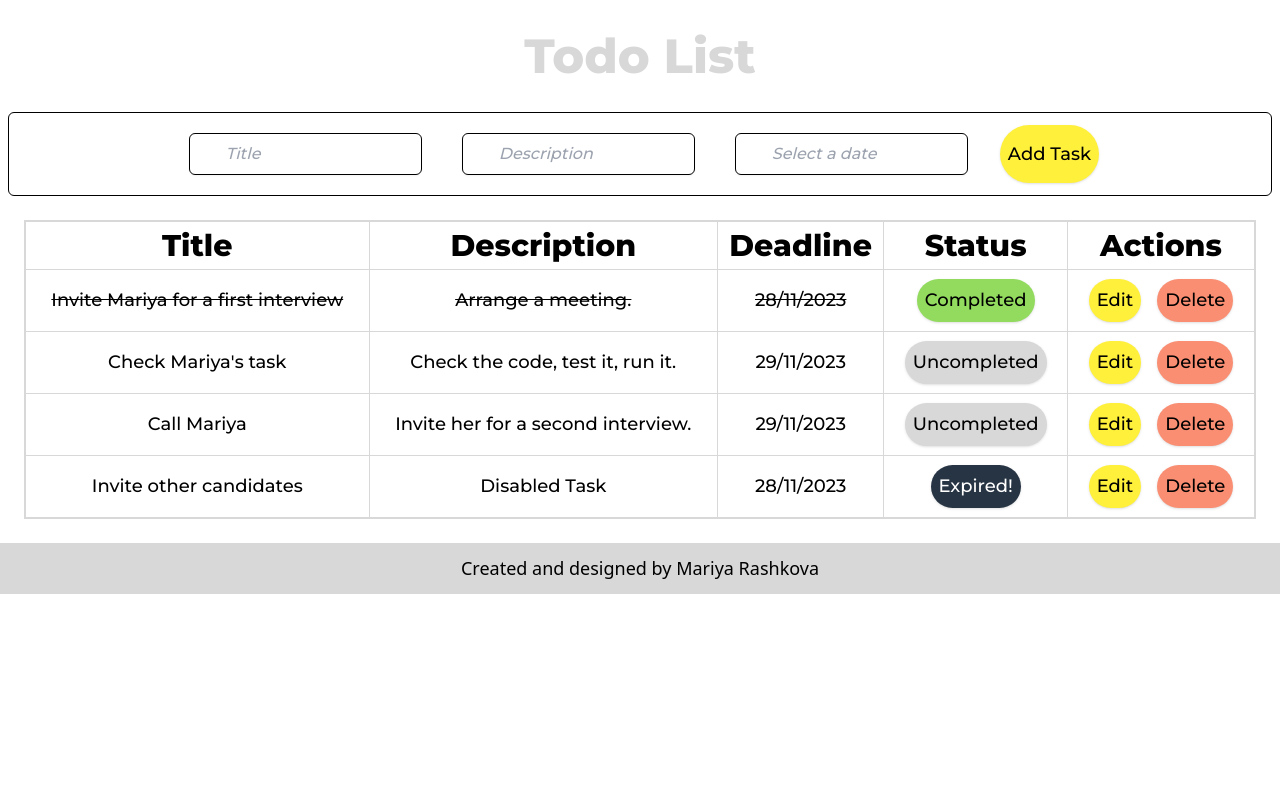
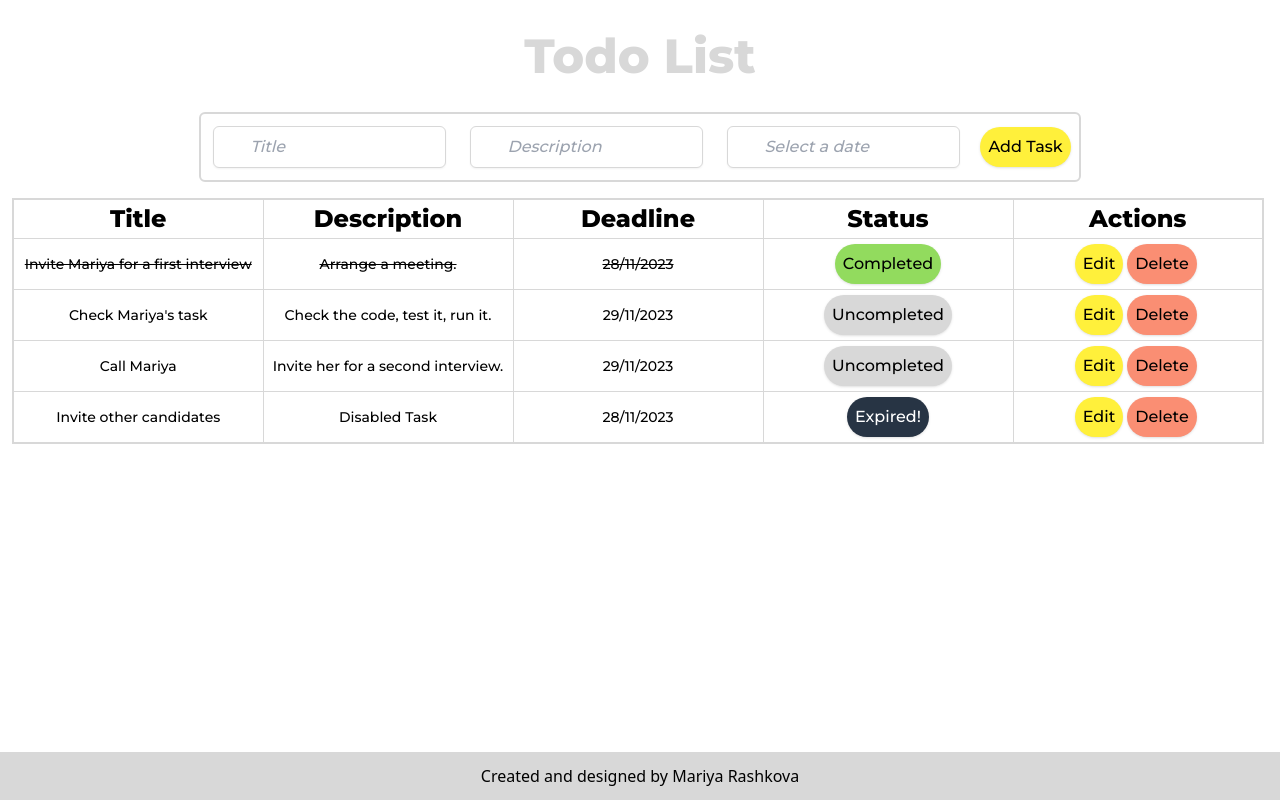
Before and after one commit to mrashkova/Simple-Todo-List, a React (Vite) app: page / in a window 1280 px wide. Built offline with nearby package versions, Linux system fonts and the light colour scheme.

Commit message:
add styling

```diff
--- a/src/components/footer/Footer.jsx
+++ b/src/components/footer/Footer.jsx
@@ -2,7 +2,7 @@ import React from "react";
 
 export default function Footer() {
   return (
-    <footer className="text-xl bg-gray-light p-3  flex flex-col">
+    <footer className="text-xl bg-gray-light p-3 flex flex-col fixed bottom-0 w-full">
       <p className="text-center flex-1">
         Created and designed by Mariya Rashkova
       </p>
--- a/src/components/todoItem/TodoItem.jsx
+++ b/src/components/todoItem/TodoItem.jsx
@@ -34,10 +34,10 @@ const TodoItem = ({ todoList, setTodoList }) => {
           } ${taskService.isTaskExpired(task) ? "disabled-task" : ""}`}
         >
           {/* Title */}
-          <td className="border-gray-light border p-1 m-1">
+          <td className="border-gray-light border  w-[250px]">
             {editedTask && editedTask._id === task._id ? (
               <input
-                className="placeholder:italic block bg-white border rounded-md py-2 pl-9 shadow-sm sm:text-sm m-5"
+                className="placeholder:italic block border border-gray-light rounded-md w-full px-2"
                 type="text"
                 name="title"
                 value={editedTask.title}
@@ -53,10 +53,10 @@ const TodoItem = ({ todoList, setTodoList }) => {
             )}
           </td>
           {/* Description */}
-          <td className="border-gray-light border p-1 m-1">
+          <td className="border-gray-light border w-[250px]">
             {editedTask && editedTask._id === task._id ? (
               <input
-                className="placeholder:italic  block bg-white border rounded-md py-2 pl-9 shadow-sm  sm:text-sm m-5"
+                className="placeholder:italic block border border-gray-light rounded-md w-full px-2"
                 type="text"
                 name="description"
                 value={editedTask.description}
@@ -73,10 +73,10 @@ const TodoItem = ({ todoList, setTodoList }) => {
             )}
           </td>
           {/* Deadline input */}
-          <td className="border-gray-light border p-1 m-1">
+          <td className="border-gray-light border w-[250px]">
             {editedTask && editedTask._id === task._id ? (
               <DatePicker
-                className="placeholder:italic block bg-white border rounded-md py-2 pl-9 shadow-sm sm:text-sm m-5"
+                className="placeholder:italic block border border-gray-light rounded-md w-full px-2"
                 selected={
                   editedTask.deadline
                     ? new Date(
@@ -102,9 +102,9 @@ const TodoItem = ({ todoList, setTodoList }) => {
             )}
           </td>
 
-          <td className="border-gray-light border">
+          <td className="border-gray-light border  w-[250px]">
             <button
-              className={`rounded-full shadow text-xl p-2 m-2 ${
+              className={`rounded-full shadow text-xl p-2  ${
                 task.completed
                   ? "bg-green text-gray-800 "
                   : taskService.isTaskExpired(task)
@@ -127,13 +127,14 @@ const TodoItem = ({ todoList, setTodoList }) => {
                 : "Uncompleted"}
             </button>
           </td>
-          <td>
+
+          <td className="w-[250px]">
             {/* Toggle between Edit & Delete / Save & Cancel */}
             {!editedTask || editedTask._id !== task._id ? (
               <>
                 {/* Edit Button */}
                 <button
-                  className="rounded-full bg-yellow shadow text-xl p-2 m-2"
+                  className="rounded-full bg-yellow shadow text-xl p-2 "
                   onClick={() =>
                     taskService.editTask(task._id, todoList, setEditedTask)
                   }
@@ -142,7 +143,7 @@ const TodoItem = ({ todoList, setTodoList }) => {
                 </button>
                 {/* Delete Button */}
                 <button
-                  className="rounded-full bg-red shadow text-xl p-2 m-2"
+                  className="rounded-full bg-red shadow text-xl p-2 m-1"
                   onClick={() =>
                     taskService.deleteTask(task._id, todoList, setTodoList)
                   }
@@ -154,7 +155,7 @@ const TodoItem = ({ todoList, setTodoList }) => {
               <>
                 {/* Save Button */}
                 <button
-                  className="rounded-full bg-green shadow text-xl p-2 m-2"
+                  className="rounded-full bg-green shadow text-xl p-2 "
                   onClick={() =>
                     taskService.saveEditedTask(
                       task._id,
@@ -169,7 +170,7 @@ const TodoItem = ({ todoList, setTodoList }) => {
                 </button>
                 {/* Cancel Button */}
                 <button
-                  className="rounded-full bg-red shadow text-xl p-2 m-2"
+                  className="rounded-full bg-red shadow text-xl p-2 m-1"
                   onClick={() => setEditedTask(null)}
                 >
                   Cancel
--- a/src/components/todoList/TodoListApp.jsx
+++ b/src/components/todoList/TodoListApp.jsx
@@ -48,10 +48,11 @@ const TodoListApp = () => {
   const isAllTasksCompleted = isTodoListCompleted(todoList);
 
   return (
-    <section className="font-montserrat justify-center">
-      <div className="m-2 flex justify-center border rounded-md ">
+    <section className="font-montserrat justify-center grid place-items-center">
+      {/* Add Task */}
+      <div className="rounded-md border border-gray-light border-2 text-center 	w-fit">
         <input
-          className="placeholder:italic  block bg-white border rounded-md py-2 pl-9 shadow-sm  sm:text-sm m-5"
+          className="rounded-md border border-gray-light placeholder:italic bg-white border rounded-md py-2 pl-9 shadow-sm  sm:text-sm m-3"
           type="text"
           name="title"
           placeholder="Title"
@@ -59,7 +60,7 @@ const TodoListApp = () => {
           onChange={(e) => setNewTask({ ...newTask, title: e.target.value })}
         />
         <input
-          className="placeholder:italic  block bg-white border rounded-md py-2 pl-9 shadow-sm  sm:text-sm m-5"
+          className="rounded-md border border-gray-light placeholder:italic bg-white border rounded-md py-2 pl-9 shadow-sm  sm:text-sm m-3"
           type="text"
           name="description"
           placeholder="Description"
@@ -69,7 +70,7 @@ const TodoListApp = () => {
           }
         />
         <DatePicker
-          className="placeholder:italic block bg-white border rounded-md py-2 pl-9 shadow-sm sm:text-sm m-5"
+          className="rounded-md border border-gray-light placeholder:italic bg-white border rounded-md py-2 pl-9 shadow-sm  sm:text-sm m-3"
           selected={newTask.deadline} // Use "selected" prop to control the date
           onChange={(date) => setNewTask({ ...newTask, deadline: date })}
           placeholderText="Select a date"
@@ -77,24 +78,32 @@ const TodoListApp = () => {
         />
 
         <button
-          className="rounded-full bg-yellow shadow text-xl p-2 m-3"
+          className="rounded-full bg-yellow shadow text-xl p-2 m-2"
           onClick={addTask}
         >
           Add Task
         </button>
       </div>
-      <div className="m-3 p-3 grid items-center">
-        <table className="rounded-md border border-gray-light border-2 text-center">
+
+      {/* Table */}
+      <div className="m-1 p-3 grid items-center w-full">
+        <table className="rounded-md border border-gray-light border-2 text-center 	w-fit">
           <thead className="text-2xl ">
-            <tr className="border-gray-light border  p-3 m-3">
-              <th className="border-gray-light border ">Title</th>
-              <th className="border-gray-light border">Description</th>
-              <th className="border-gray-light border ">Deadline</th>
-              <th className="border-gray-light border ">Status</th>
-              <th className="border-gray-light border ">Actions</th>
+            <tr className="border-gray-light border">
+              <th className="border-gray-light border m-1 w-[250px]">Title</th>
+              <th className="border-gray-light border  m-1 w-[250px]">
+                Description
+              </th>
+              <th className="border-gray-light border  m-1 w-[250px]">
+                Deadline
+              </th>
+              <th className="border-gray-light border m-1 w-[250px]">Status</th>
+              <th className="border-gray-light border m-1 w-[250px]">
+                Actions
+              </th>
             </tr>
           </thead>
-          <tbody className="text-xl">
+          <tbody className="text-l">
             <TodoItem todoList={todoList} setTodoList={setTodoList} />
           </tbody>
         </table>
@@ -102,12 +111,14 @@ const TodoListApp = () => {
 
       {todoList.length > 0 ? (
         isAllTasksCompleted ? (
-          <p className="justify-center text-xl align-center">
+          <p className="justify-center text-2xl align-center ">
             All tasks are completed!
           </p>
         ) : null
       ) : (
-        <p className="text-xl">There are no tasks!</p>
+        <p className="justify-center text-2xl align-center ">
+          There are no tasks!
+        </p>
       )}
     </section>
   );
--- a/src/main.jsx
+++ b/src/main.jsx
@@ -3,6 +3,4 @@ import ReactDOM from "react-dom/client";
 import App from "./App.jsx";
 import "./styles.css";
 
-ReactDOM.createRoot(document.getElementById("root")).render(
-  <App className="font-montserrat" />
-);
+ReactDOM.createRoot(document.getElementById("root")).render(<App />);
--- a/tailwind.config.js
+++ b/tailwind.config.js
@@ -14,8 +14,9 @@ export default {
     },
     fontSize: {
       "5xl": "48px",
-      "2xl": "30px",
-      xl: "18px",
+      "2xl": "24px",
+      xl: "16px",
+      l: "14px",
     },
     fontFamily: {
       montserrat: ["Montserrat", "sans-serif"],
```
Also changed, not shown: src/components/footer/Footer.module.css (deleted, +0 -12 lines).
